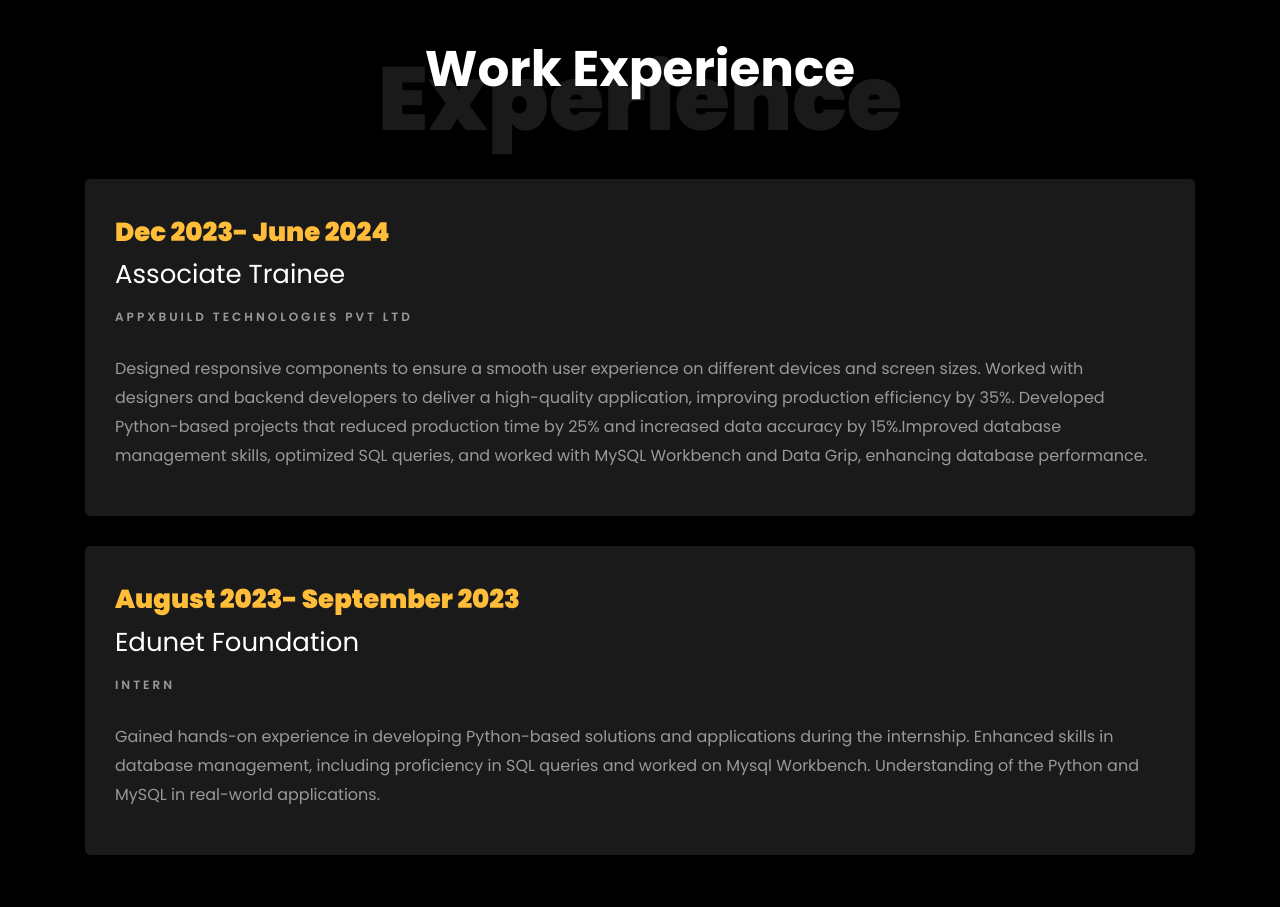
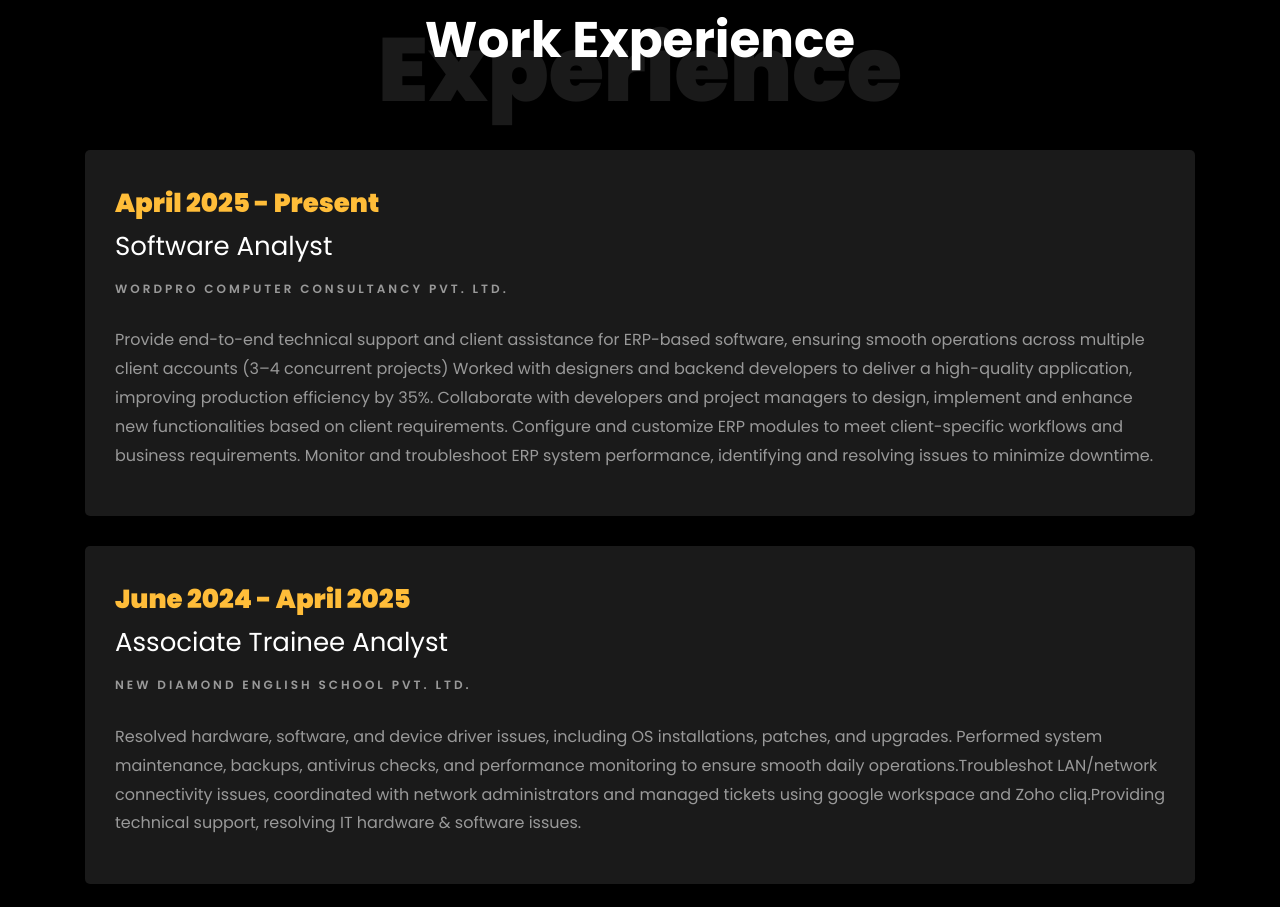
Before and after one commit to deepghoshal/Deep-Portfolio, a plain HTML site: page index.html in a window 1280 px wide. Shown: the part 1533-2440 px from the top of the page. Drawn offline with Linux system fonts and the light colour scheme; files whose address does not match are found by name.

Commit message:
new exp added and resume updated

```diff
--- a/index.html
+++ b/index.html
@@ -138,13 +138,7 @@
 							<h1 class="big">About</h1>
 							<h2 class="mb-4">About</h2>
 							<p>
-								I am a B.Tech graduate in Electronics and Telecommunication
-								Engineering from G.H. Raisoni Institute of Engineering and
-								Technology with a 7.47 CGPA, driven by a passion for
-								technology, problem-solving, and continuous learning. My
-								expertise lies in Python, SQL, and OOP principles, with
-								hands-on experience in web development, database management,
-								and business intelligence tools like Power BI.
+								Software Analyst experienced in ERP implementation, configuration, testing, and client support. Proficient in Python, SQL and DBMS with familiar knowledge of cloud, computer networking and software development practices. Skilled in system customization, troubleshooting, and delivering scalable business solutions.
 							</p>
 							<ul class="about-info mt-4 px-md-0 px-2">
 								<li class="d-flex">
@@ -193,9 +187,29 @@
 			<div class="row">
 				<div class="col-md-12">
 					<div class="resume-wrap ftco-animate">
+						<span class="date">April 2025 - Present</span>
+						<h2>Software Analyst</h2>
+						<span class="position">WordPro Computer Consultancy Pvt. Ltd.</span>
+						<p class="mt-4">
+							Provide end-to-end technical support and client assistance for ERP-based software, ensuring smooth operations across multiple client accounts (3–4 concurrent projects) Worked with designers and backend developers to deliver a high-quality application, improving production efficiency by 35%.
+							Collaborate with developers and project managers to design, implement and enhance new functionalities based on client requirements.
+							Configure and customize ERP modules to meet client-specific workflows and business requirements.
+							Monitor and troubleshoot ERP system performance, identifying and resolving issues to minimize downtime.
+						</p>
+					</div>
+					<div class="resume-wrap ftco-animate">
+						<span class="date">June 2024 - April 2025</span>
+						<h2>Associate Trainee Analyst</h2>
+						<span class="position">New Diamond English School Pvt. Ltd.</span>
+						<p class="mt-4">
+							Resolved hardware, software, and device driver issues, including OS installations, patches, and upgrades.
+							Performed system maintenance, backups, antivirus checks, and performance monitoring to ensure smooth daily operations.Troubleshot LAN/network connectivity issues, coordinated with network administrators and managed tickets using google workspace and Zoho cliq.Providing technical support, resolving IT hardware & software issues.
+						</p>
+					</div>
+					<div class="resume-wrap ftco-animate">
 						<span class="date">Dec 2023- June 2024</span>
 						<h2>Associate Trainee</h2>
-						<span class="position">AppXBuild Technologies PVT LTD</span>
+						<span class="position">AppXBuild Technologies Pvt. Ltd.</span>
 						<p class="mt-4">
 							Designed responsive components to ensure a smooth user
 							experience on different devices and screen sizes. Worked with
@@ -224,7 +238,7 @@
 			<div class="row justify-content-center mt-5">
 				<div class="col-md-6 text-center ftco-animate">
 					<p>
-						<a href="images/Deep_Ghoshal.pdf" download="" class="btn btn-primary py-4 px-5">Download CV</a>
+						<a href="images/Deep_Ghoshal_Resume.pdf" download="" class="btn btn-primary py-4 px-5">Download CV</a>
 					</p>
 				</div>
 			</div>
```
